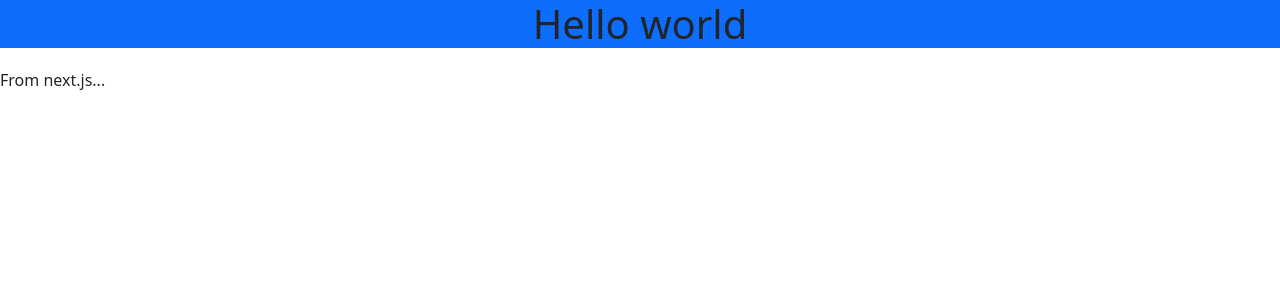
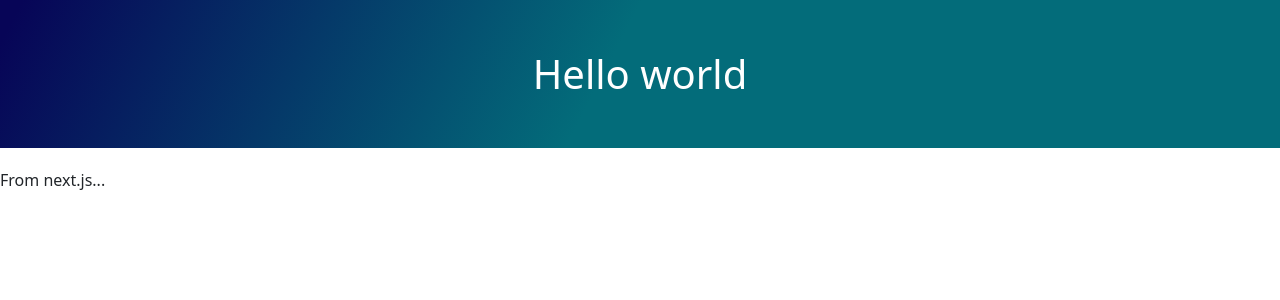
Before and after one commit to ReshmaShrema/eLearning-Market-place, a Next.js app in the folder client/: page / in a window 1280 px wide. Shown: the top 300 px of the page. Built offline with nearby package versions, Linux system fonts and the light colour scheme.

Commit message:
custom CSS

```diff
--- a/client/pages/_app.js
+++ b/client/pages/_app.js
@@ -1,5 +1,6 @@
 import 'bootstrap/dist/css/bootstrap.min.css';
 import 'antd/dist/reset.css';
+import '../public/css/style.css'
 
 function MyApp({
     Component,pageProps
--- /dev/null
+++ b/client/public/css/style.css
@@ -0,0 +1,5 @@
+.jumbotron{
+    padding:50px;
+    background: linear-gradient(117.41deg, #070557 1.65%, #036C7A 47.35%);
+    color:white;
+}
```
Also changed, not shown: client/pages/index.js (+6 -3 lines), 1 other file (tests, documents, lock files or other folders).
